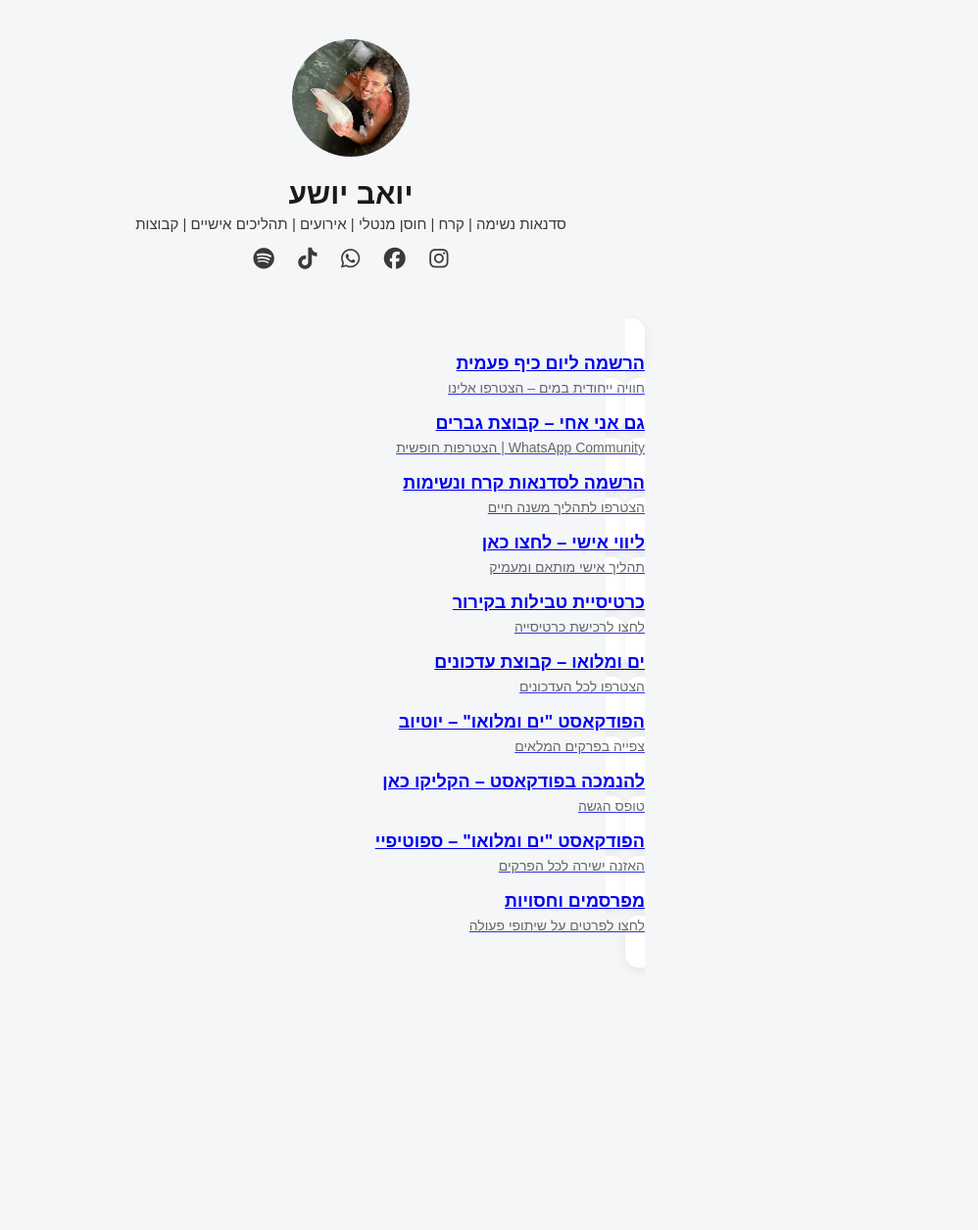
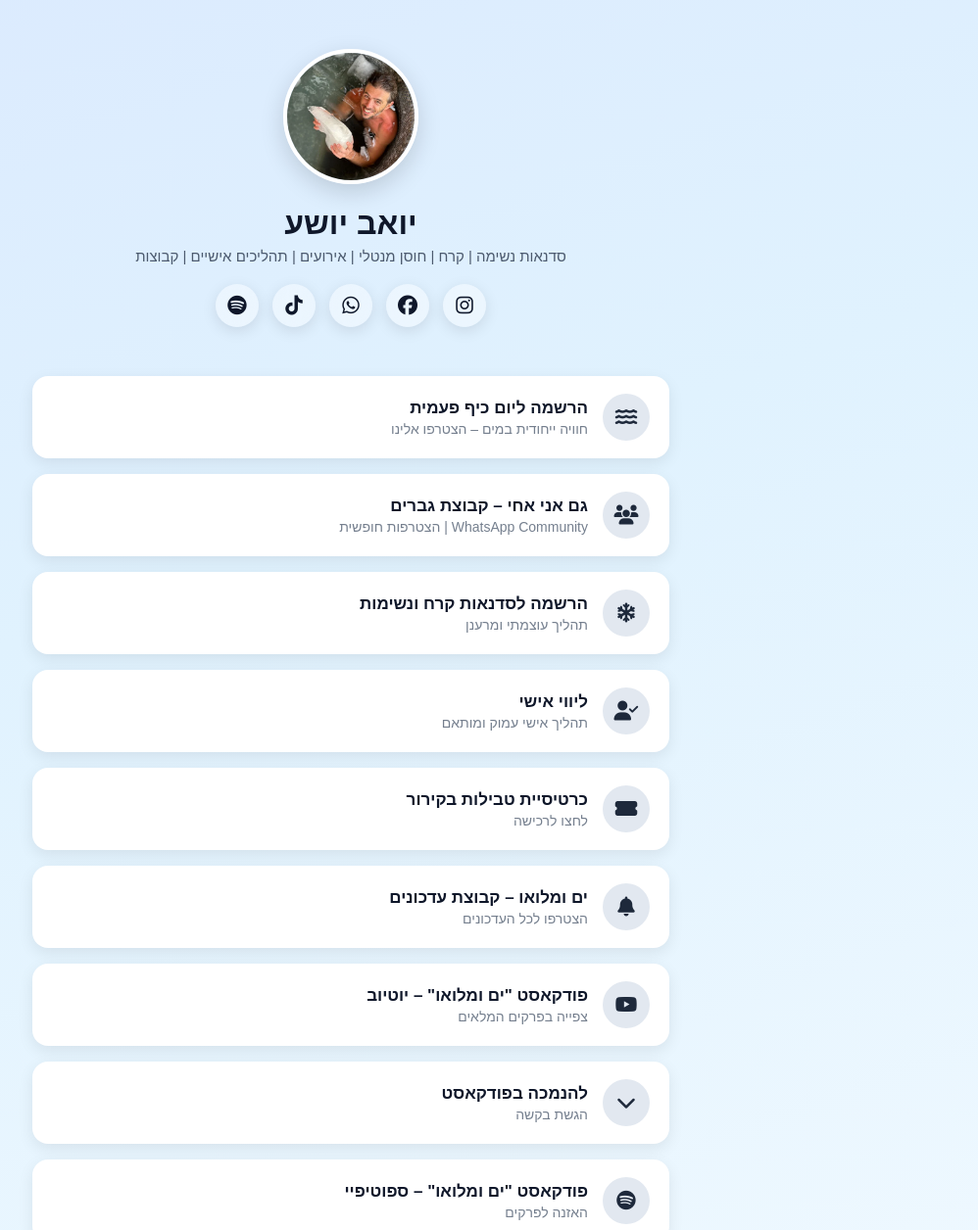
Before and after one commit to shaharsolutions/yosha, a plain HTML site: page index.html in a window 1280 px wide. Shown: the top 1256 px of the page at 98% size, without its empty margins (282-1280 px from the left). Before the commit the page ends 996 px from the top, so only its background shows below. Drawn offline with Linux system fonts and the light colour scheme.

Commit message:
Update index.html

```diff
--- a/index.html
+++ b/index.html
@@ -3,96 +3,127 @@
 <head>
   <meta charset="UTF-8">
   <meta name="viewport" content="width=device-width, initial-scale=1.0">
-  <title>יואב יושע – כל הקישורים</title>
+  <title>יואב יושע – קישורים רשמיים</title>
 
   <style>
     body {
       margin: 0;
       font-family: "Assistant", sans-serif;
-      background: #f4f6f7;
-      color: #1a1a1a;
+      background: linear-gradient(160deg, #dbeafe 0%, #e0f2fe 40%, #f0f9ff 100%);
+      color: #0f172a;
+      min-height: 100vh;
     }
 
     header {
       text-align: center;
-      padding: 40px 20px;
+      padding: 50px 20px 30px;
     }
 
     header img {
-      width: 120px;
-      height: 120px;
+      width: 130px;
+      height: 130px;
+      border-radius: 50%;
       object-fit: cover;
-      border-radius: 50%;
-      margin-bottom: 12px;
+      box-shadow: 0 8px 25px rgba(0,0,0,0.15);
+      border: 4px solid white;
     }
 
     header h1 {
-      margin: 5px 0;
-      font-size: 30px;
+      margin: 18px 0 6px;
+      font-size: 32px;
+      font-weight: 700;
+      color: #0f172a;
     }
 
     header p {
+      margin: 0;
+      opacity: 0.85;
       font-size: 15px;
-      opacity: 0.85;
-      margin-top: 0;
+      color: #334155;
     }
 
     .icons {
-      margin-top: 15px;
+      margin-top: 20px;
+      display: flex;
+      justify-content: center;
+      gap: 14px;
     }
 
     .icons a {
-      margin: 0 10px;
-      font-size: 22px;
+      width: 44px;
+      height: 44px;
+      display: flex;
+      align-items: center;
+      justify-content: center;
+      font-size: 20px;
       text-decoration: none;
-      color: #1a1a1a;
-      opacity: 0.85;
+      border-radius: 50%;
+      backdrop-filter: blur(10px);
+      background: rgba(255,255,255,0.4);
+      box-shadow: 0 4px 15px rgba(0,0,0,0.1);
+      color: #0f172a;
+      transition: 0.2s;
     }
 
     .icons a:hover {
-      opacity: 1;
+      background: white;
+      transform: translateY(-3px);
     }
 
     .container {
-      max-width: 600px;
-      margin: 25px auto;
-      padding: 0 20px;
+      max-width: 650px;
+      margin: 0 auto;
+      padding: 20px;
+      padding-bottom: 60px;
     }
 
     .card {
+      display: flex;
+      align-items: center;
+      gap: 15px;
       background: white;
       padding: 18px 20px;
-      border-radius: 14px;
+      border-radius: 16px;
       margin-bottom: 16px;
-      box-shadow: 0 3px 12px rgba(0,0,0,0.07);
-      transition: 0.2s;
+      box-shadow: 0 5px 16px rgba(0,0,0,0.08);
+      transition: 0.25s;
+      text-decoration: none;
+      color: inherit;
     }
 
     .card:hover {
-      transform: translateY(-3px);
-      box-shadow: 0 5px 20px rgba(0,0,0,0.10);
+      transform: translateY(-4px);
+      box-shadow: 0 8px 22px rgba(0,0,0,0.12);
     }
 
-    .card h3 {
-      margin: 0 0 6px;
-      font-size: 18px;
+    .card-icon {
+      width: 48px;
+      height: 48px;
+      border-radius: 50%;
+      background: #e2e8f0;
+      display: flex;
+      align-items: center;
+      justify-content: center;
+      font-size: 20px;
+      color: #1e293b;
+      flex-shrink: 0;
     }
 
-    .card p {
+    .card-title {
+      font-size: 17px;
       margin: 0;
-      color: #444;
-      font-size: 14px;
-      opacity: 0.8;
+      font-weight: 600;
+      color: #0f172a;
     }
 
-    .card a {
-      color: inherit;
-      text-decoration: none;
-      display: block;
+    .card-desc {
+      margin: 3px 0 0;
+      opacity: 0.75;
+      font-size: 14px;
+      color: #475569;
     }
   </style>
 
-  <!-- Icons -->
   <script src="https://kit.fontawesome.com/a2d9d5a64b.js" crossorigin="anonymous"></script>
 </head>
 
@@ -115,53 +146,83 @@
 <div class="container">
 
   <a href="https://yoavyosha.ravpage.co.il/day_experience" class="card" target="_blank">
-    <h3>הרשמה ליום כיף פעמית</h3>
-    <p>חוויה ייחודית במים – הצטרפו אלינו</p>
+    <div class="card-icon"><i class="fas fa-water"></i></div>
+    <div>
+      <p class="card-title">הרשמה ליום כיף פעמית</p>
+      <p class="card-desc">חוויה ייחודית במים – הצטרפו אלינו</p>
+    </div>
   </a>
 
   <a href="https://chat.whatsapp.com/J6u2t7Ej0qW0bcaukYw2EV" class="card" target="_blank">
-    <h3>גם אני אחי – קבוצת גברים</h3>
-    <p>WhatsApp Community | הצטרפות חופשית</p>
+    <div class="card-icon"><i class="fas fa-users"></i></div>
+    <div>
+      <p class="card-title">גם אני אחי – קבוצת גברים</p>
+      <p class="card-desc">WhatsApp Community | הצטרפות חופשית</p>
+    </div>
   </a>
 
   <a href="https://yoavyosha.ravpage.co.il/FreezYourMind" class="card" target="_blank">
-    <h3>הרשמה לסדנאות קרח ונשימות</h3>
-    <p>הצטרפו לתהליך משנה חיים</p>
+    <div class="card-icon"><i class="fas fa-snowflake"></i></div>
+    <div>
+      <p class="card-title">הרשמה לסדנאות קרח ונשימות</p>
+      <p class="card-desc">תהליך עוצמתי ומרענן</p>
+    </div>
   </a>
 
   <a href="https://yoavyosha.ravpage.co.il/PersonalProcess" class="card" target="_blank">
-    <h3>ליווי אישי – לחצו כאן</h3>
-    <p>תהליך אישי מותאם ומעמיק</p>
+    <div class="card-icon"><i class="fas fa-user-check"></i></div>
+    <div>
+      <p class="card-title">ליווי אישי</p>
+      <p class="card-desc">תהליך אישי עמוק ומותאם</p>
+    </div>
   </a>
 
   <a href="https://yoavyosha.ravpage.co.il/ColdTickets" class="card" target="_blank">
-    <h3>כרטיסיית טבילות בקירור</h3>
-    <p>לחצו לרכישת כרטיסייה</p>
+    <div class="card-icon"><i class="fas fa-ticket-alt"></i></div>
+    <div>
+      <p class="card-title">כרטיסיית טבילות בקירור</p>
+      <p class="card-desc">לחצו לרכישה</p>
+    </div>
   </a>
 
   <a href="https://chat.whatsapp.com/CptNAClyTRCG0Z3N_d1BeP" class="card" target="_blank">
-    <h3>ים ומלואו – קבוצת עדכונים</h3>
-    <p>הצטרפו לכל העדכונים</p>
+    <div class="card-icon"><i class="fas fa-bell"></i></div>
+    <div>
+      <p class="card-title">ים ומלואו – קבוצת עדכונים</p>
+      <p class="card-desc">הצטרפו לכל העדכונים</p>
+    </div>
   </a>
 
   <a href="https://www.youtube.com/@yoavyosha" class="card" target="_blank">
-    <h3>הפודקאסט "ים ומלואו" – יוטיוב</h3>
-    <p>צפייה בפרקים המלאים</p>
+    <div class="card-icon"><i class="fab fa-youtube"></i></div>
+    <div>
+      <p class="card-title">פודקאסט "ים ומלואו" – יוטיוב</p>
+      <p class="card-desc">צפייה בפרקים המלאים</p>
+    </div>
   </a>
 
   <a href="https://yoavyosha.ravpage.co.il/downgrade" class="card" target="_blank">
-    <h3>להנמכה בפודקאסט – הקליקו כאן</h3>
-    <p>טופס הגשה</p>
+    <div class="card-icon"><i class="fas fa-chevron-down"></i></div>
+    <div>
+      <p class="card-title">להנמכה בפודקאסט</p>
+      <p class="card-desc">הגשת בקשה</p>
+    </div>
   </a>
 
   <a href="https://open.spotify.com/show/1doEwQBDcE5e1Vrk3fdnZD" class="card" target="_blank">
-    <h3>הפודקאסט "ים ומלואו" – ספוטיפיי</h3>
-    <p>האזנה ישירה לכל הפרקים</p>
+    <div class="card-icon"><i class="fab fa-spotify"></i></div>
+    <div>
+      <p class="card-title">פודקאסט "ים ומלואו" – ספוטיפיי</p>
+      <p class="card-desc">האזנה לפרקים</p>
+    </div>
   </a>
 
   <a href="https://yoavyosha.ravpage.co.il/FullSponser" class="card" target="_blank">
-    <h3>מפרסמים וחסויות</h3>
-    <p>לחצו לפרטים על שיתופי פעולה</p>
+    <div class="card-icon"><i class="fas fa-handshake"></i></div>
+    <div>
+      <p class="card-title">מפרסמים וחסויות</p>
+      <p class="card-desc">לפרטים ושיתופי פעולה</p>
+    </div>
   </a>
 
 </div>
```
